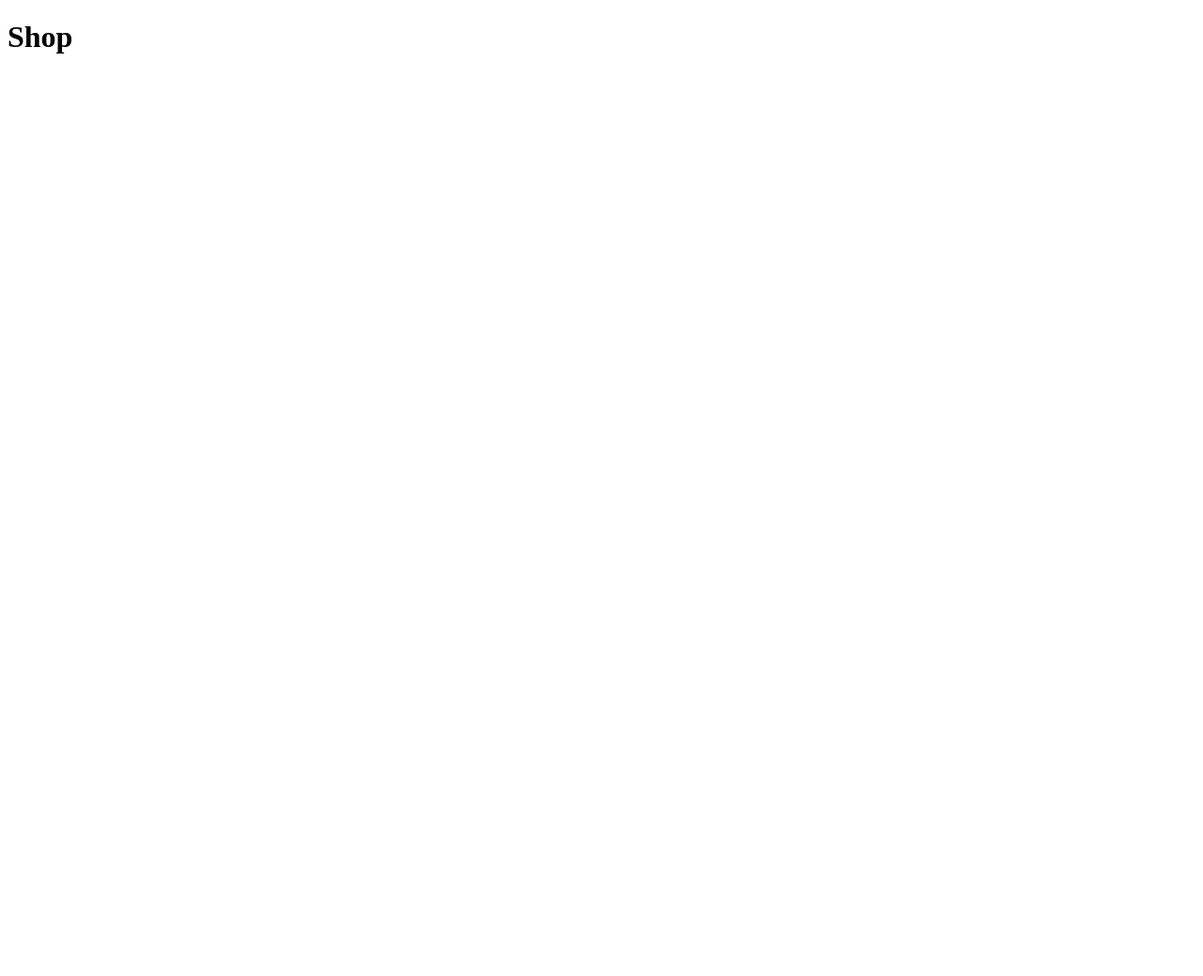
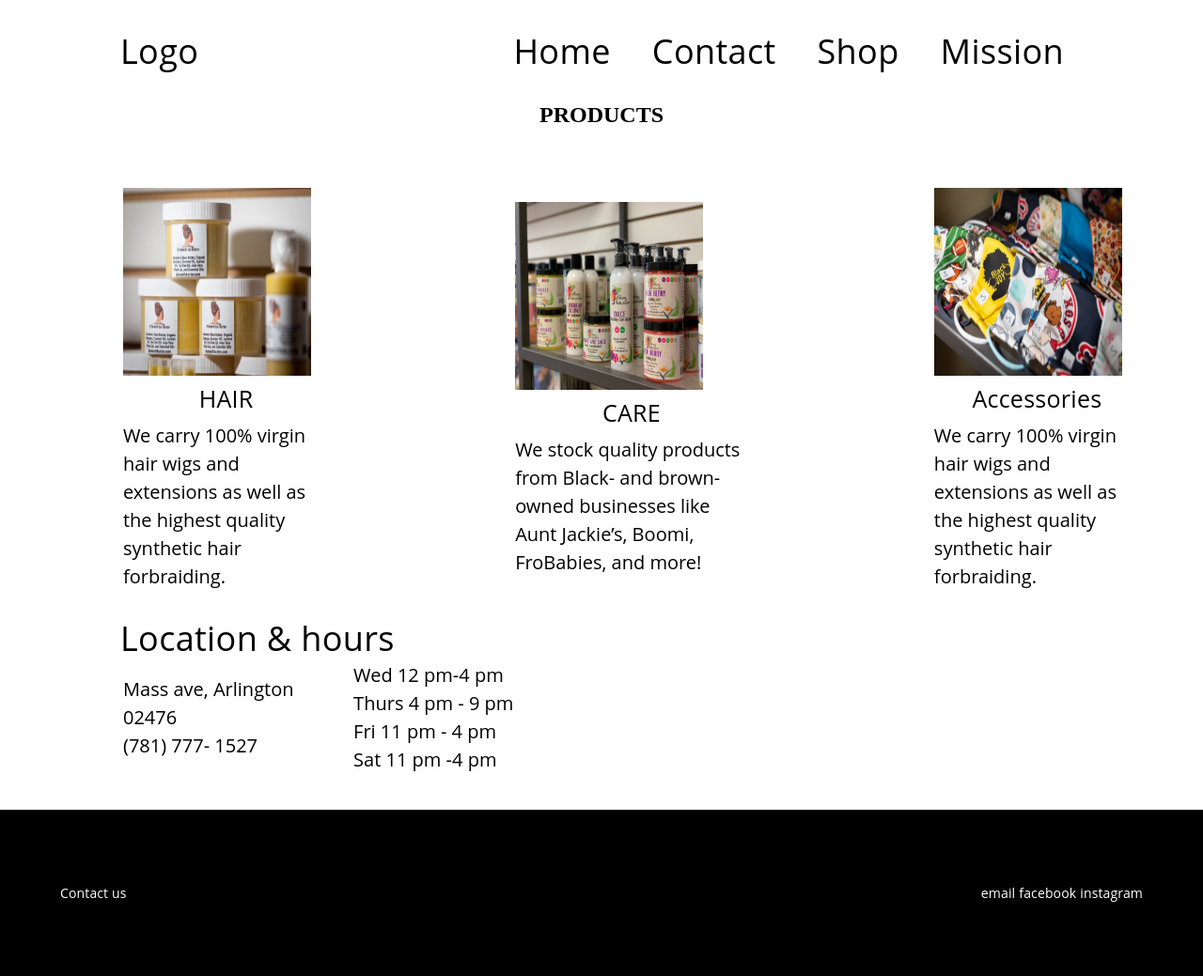
Before and after one commit to ishaniKapoor/RepHairations, a website: page public/Shop.html in a window 1280 px wide. Shown: the whole page at 94% size. Before the commit the page ends 800 px from the top, so only its background shows below. Drawn offline with Linux system fonts and the light colour scheme.

Commit message:
finished the shop page

```diff
--- a/public/Shop.html
+++ b/public/Shop.html
@@ -1,11 +1,79 @@
 <!DOCTYPE html>
 <html lang="en">
 <head>
+    <link rel="stylesheet" type="text/css" href="./style/shop.css">
+    <link rel="stylesheet" type="text/css" href="./style/home.css">
     <meta charset="UTF-8">
     <meta name="viewport" content="width=device-width, initial-scale=1.0">
     <title>Shop</title>
 </head>
 <body>
-    <h1>Shop</h1>
+    <div class=nav>
+        <li class='logo'><a href="./Home.html"> Logo </a></li>
+        <ul class="header">
+            <li><a href="./Home.html"> Home </a></li>
+            <li><a href="./Contact.html"> Contact </a></li>
+            <li><a href="./Shop.html"> Shop </a></li>
+            <li><a href="./Mission.html"> Mission </a></li>
+        </ul>
+    </div>
+
+    <h2>PRODUCTS</h2>
+    <div class="shop">
+        <section >
+            <img src="./photos/product1.jpeg" alt="D'smooth loc butter">
+            <h4><a target="_blank" rel="noopener noreferrer"
+                    href="https://rephairations.square.site/shop/extensions/2">HAIR </a></h4>
+            <p> We carry 100% virgin hair wigs and extensions
+                as well as the highest quality
+                synthetic hair forbraiding.</p>
+        </section>
+        <section class="care">
+            <img src="./photos/product2.jpeg" alt="D'smooth loc butter">
+            <h4><a target="_blank" rel="noopener noreferrer"
+                    href="https://rephairations.square.site/shop/hair-scalp-care/3">CARE </a></h4>
+            <p>
+                We stock quality products from Black- and
+                brown-owned businesses like Aunt Jackie’s, Boomi, FroBabies, and more!
+                <!-- If you have specific products or lines you’d like to see in our store, please let us
+                know! -->
+            </p>
+
+        </section>
+        <section >
+            <img src="./photos/product3.jpeg" alt="D'smooth loc butter">
+            <h4><a target="_blank" rel="noopener noreferrer"
+                    href="https://rephairations.square.site/shop/caps-bonnets/5">Accessories</a></h4>
+            <p> We carry 100% virgin hair wigs and extensions
+                as well as the highest quality
+                synthetic hair forbraiding.
+            </p>
+        </section>
+    </div>
+
+        <div class="location">
+            <h3>Location & hours</h3>
+            <div class="wrapper">
+                <section>
+                    <p>Mass ave, Arlington </p>
+                    <p> 02476</p>
+                    <p>(781) 777- 1527</p>
+                </section>
+                <section>
+                    <p>Wed 12 pm-4 pm</p>
+                    <p>Thurs 4 pm - 9 pm</p>
+                    <p>Fri 11 pm - 4 pm</p>
+                    <p>Sat 11 pm -4 pm</p>
+                </section>
+            </div>
+        </div>
+    <footer>
+        <p><a href="./Contact.html"> Contact us </a></p>
+        <section class="social">
+            <p><a href="#"> email </a></p>
+            <p><a href="#"> facebook </a></p>
+            <p><a href="#"> instagram </a></p>
+        </section>
+    </footer>
 </body>
 </html>
--- a/public/home.css
+++ b/public/style/home.css
@@ -29,11 +29,6 @@
     padding: 30px 10%;
     list-style: none;
 }
-/* .header  {
-    /* list-style: none; */
-    /* margin-left: 5%; */
-/* }  */
-
 .header li {
     display: inline-block;
     padding: 0px 20px;
@@ -71,9 +66,9 @@ li, a, button,h3 {
 .products img {
     width: 200px;
     height: 200px;
-    margin-right: 12%;
-    border-radius: 20%;
-    box-shadow: black 0  0 10px;
+    margin-right: 13%;
+    /* sborder-radius: 10%; */
+    /* box-shadow: black 0  0 10px; */
 }
 
 .location {
--- /dev/null
+++ b/public/style/shop.css
@@ -0,0 +1,40 @@
+h2 {
+    text-align: center;
+}
+
+.shop {
+    margin-left: 0%;
+    display: flex;
+    align-items: center;
+}
+
+.shop section {
+    display: flex;
+    justify-content: center;
+    align-items: center;
+    display: inline-block;
+    padding: 0px 3px;
+    margin-right: 5%;
+    margin-top: 5%;
+    margin-left: 10%;
+}
+
+section h4,
+.shop a {
+    text-align: center;
+}
+
+.shop a {
+    font-size: 25px;
+}
+
+img {
+    width: 200px;
+    height: 200px;
+    vertical-align: top;
+
+}
+
+.shop h4 a:hover {
+    color: gray;
+}
```
Also changed, not shown: public/Home.html (+5 -3 lines).
